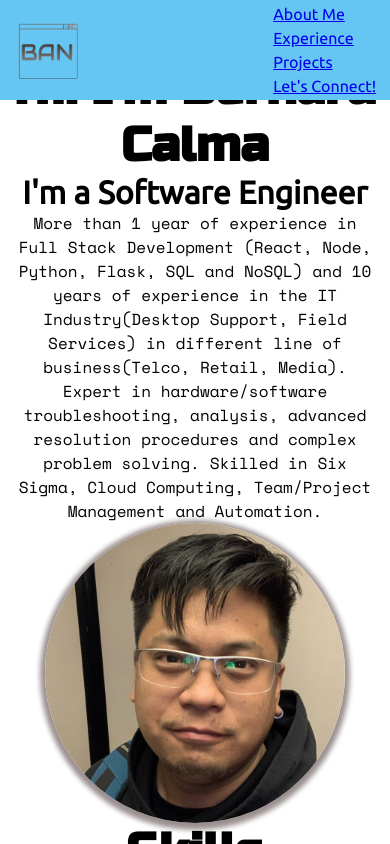
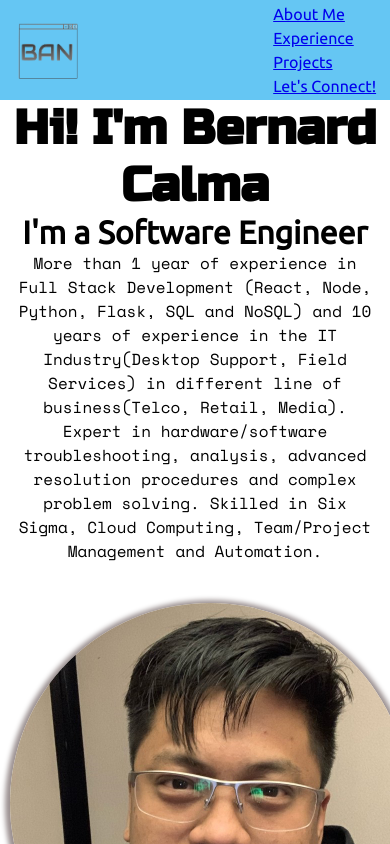
Before and after one commit to Bernard-Calma/bernard, a React (Create React App) app: page / in a window 390 px wide. Shown: the top 844 px of the page. Built offline with nearby package versions, Linux system fonts and the light colour scheme.

Commit message:
changed about me div and image margin

```diff
--- a/src/containers/AboutMe.css
+++ b/src/containers/AboutMe.css
@@ -9,10 +9,6 @@
 .aboutMe{
     text-align: center;
     margin: auto;
-    grid-column: span 1;
-}
-
-.personalImage {
     grid-column: span 1;
 }
 
@@ -46,8 +42,9 @@
 
 /* IMAGE */
 .personalImage {
-    width: 500px;
-    height: 500px;
+    grid-column: span 1;
+    width: 450px;
+    height: 450px;
     border-radius: 50%;
     margin: auto 5%;
     box-shadow: 0px 2px 5px 5px rgb(155, 144, 144);
@@ -64,14 +61,18 @@
         margin: 0;
     }
 
+    .aboutMe {
+        margin: 40px auto;
+    }
+
     .aboutMeSkills {
         display: none;
     }
 
     .personalImage {
-        margin: 0 auto;
-        width: 300px;
-        height: 300px;
+        margin: 0 auto 10px;
+        width: 400px;
+        height: 400px;
     }
 
     .skillsSmallScreen {
```
